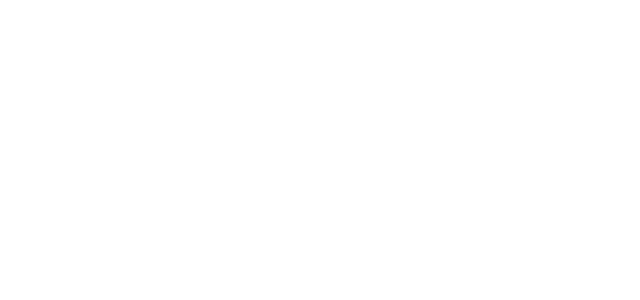
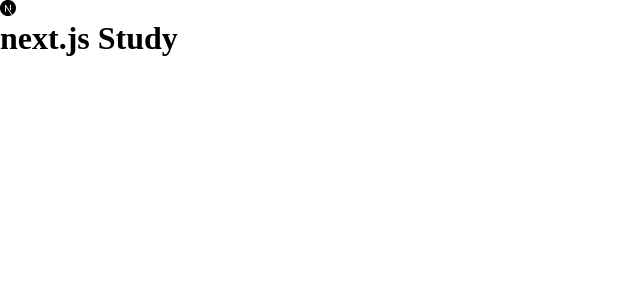
Before and after one commit to RikutoOgaki/nextjs-practioce, a Next.js app: page / in a window 1280 px wide. Shown: the top 300 px of the page, without its empty margins (0-640 px from the left). Built offline with nearby package versions, Linux system fonts and the light colour scheme.

Commit message:
headerを追加

```diff
--- a/src/components/Layout.tsx
+++ b/src/components/Layout.tsx
@@ -1,6 +1,8 @@
 import { ReactNode } from 'react'
 import { motion } from 'framer-motion'
 import { SiNextdotjs } from 'react-icons/si'
+import style from '@/styles/components/layout.module.scss'
+
 type Props = {
     children: ReactNode
 }
@@ -10,7 +12,8 @@
         <>
             <div>
                 <header>
-
+                    <SiNextdotjs />
+                    <h1 className={style.title}>next.js Study</h1>
                 </header>
                 <motion.main>
                     {children}
```
Also changed, not shown: src/styles/components/layout.module.scss (added).
